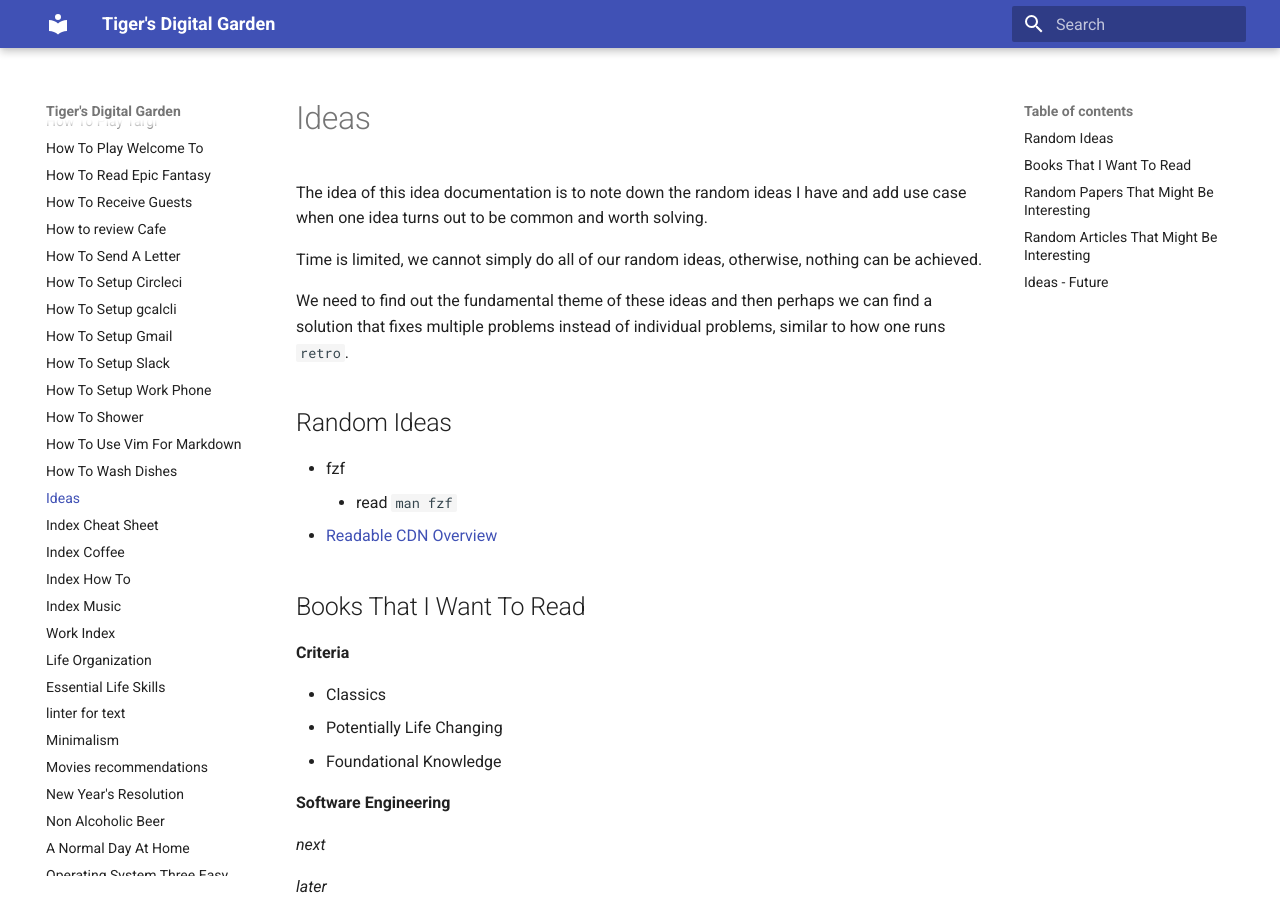
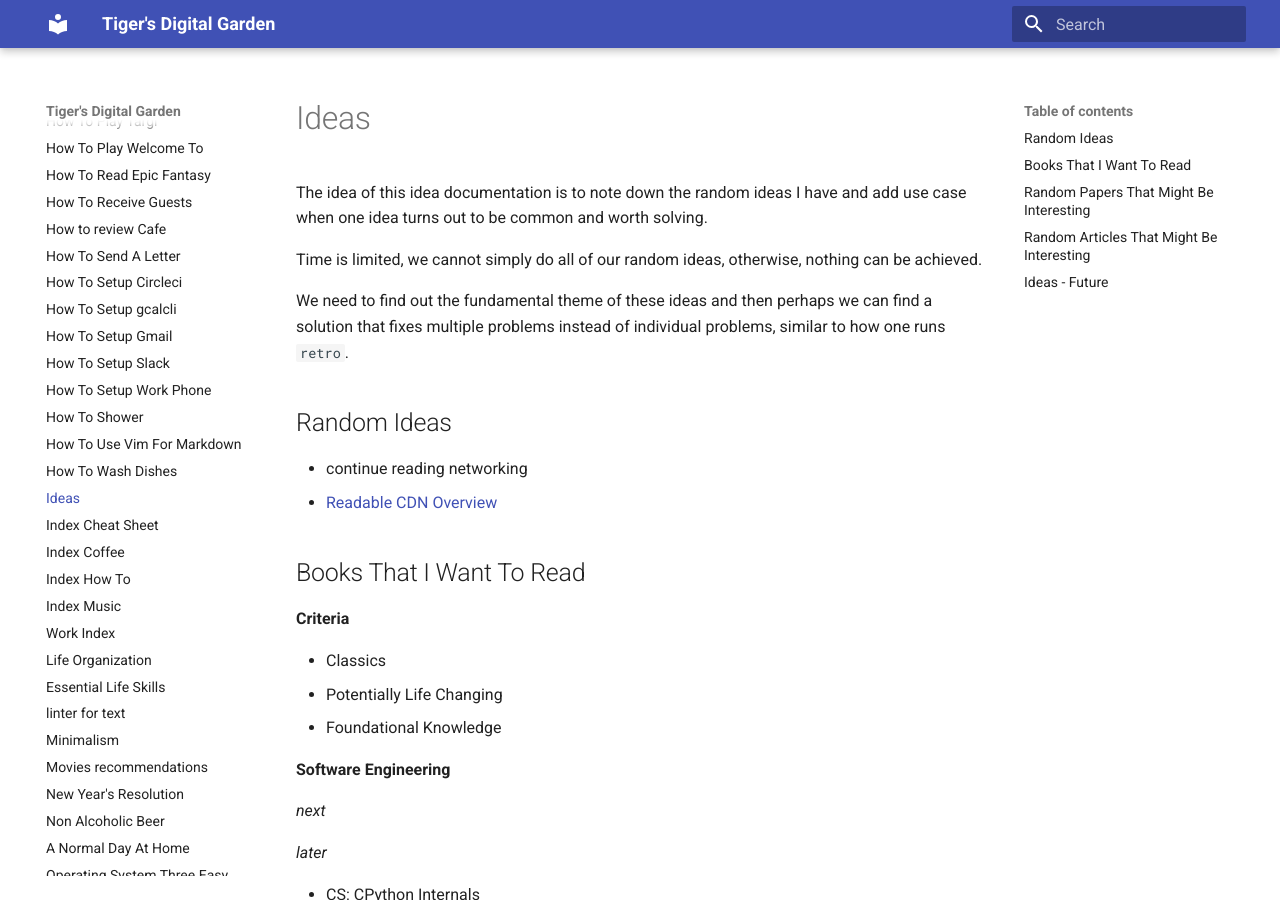
Before and after one commit to ynotstartups/notes, an MkDocs documentation site: the page built from notes/ideas.md, in a window 1280 px wide and 900 px high. Built offline with MkDocs 1.6.1 and Material for MkDocs 9.7.7, drawn with Linux system fonts in a browser that asks for light colours.

Commit message:
add idea

```diff
--- a/notes/ideas.md
+++ b/notes/ideas.md
@@ -8,8 +8,7 @@
 
 ## Random Ideas
 
-- fzf
-  - read `man fzf`
+- continue reading networking
 - [Readable CDN Overview](https://people.cs.rutgers.edu/~rmartin/teaching/fall15/papers/arch2/cdn.pdf)
 
 ## Books That I Want To Read
```
